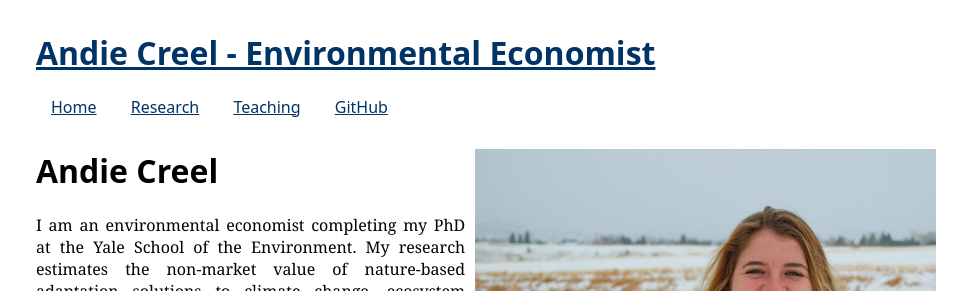
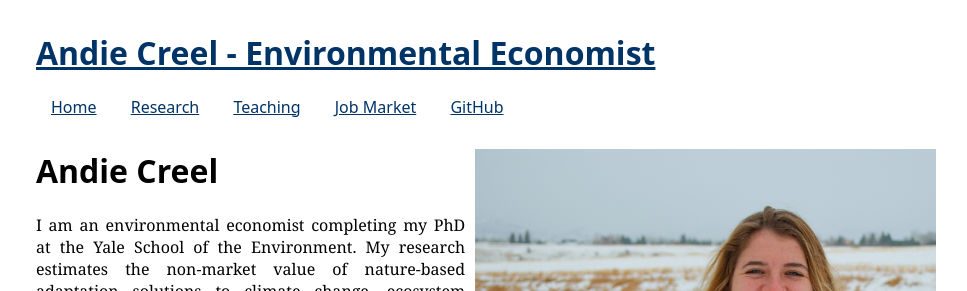
Before and after one commit to a5creel/a5creel.github.io, a Jekyll site: the page built from index.md, in a window 1280 px wide. Shown: the top 291 px of the page, without its empty margins (154-1121 px from the left). Built offline with Jekyll 4.4.1, drawn with Linux system fonts in a browser that asks for light colours.

Commit message:
updated layout

```diff
--- a/_layouts/default.html
+++ b/_layouts/default.html
@@ -52,6 +52,7 @@
             <a href="{{ site.baseurl }}/">Home</a>
             <a href="{{ site.baseurl }}/creel_research.html">Research</a>
             <a href="{{ site.baseurl }}/creel_teaching.html">Teaching</a>
+            <a href="{{ site.baseurl }}/job_market_advice.html">Job Market</a>
             <a href="https://github.com/a5creel" target="_blank">GitHub</a>
         </nav>
     </header>
```
